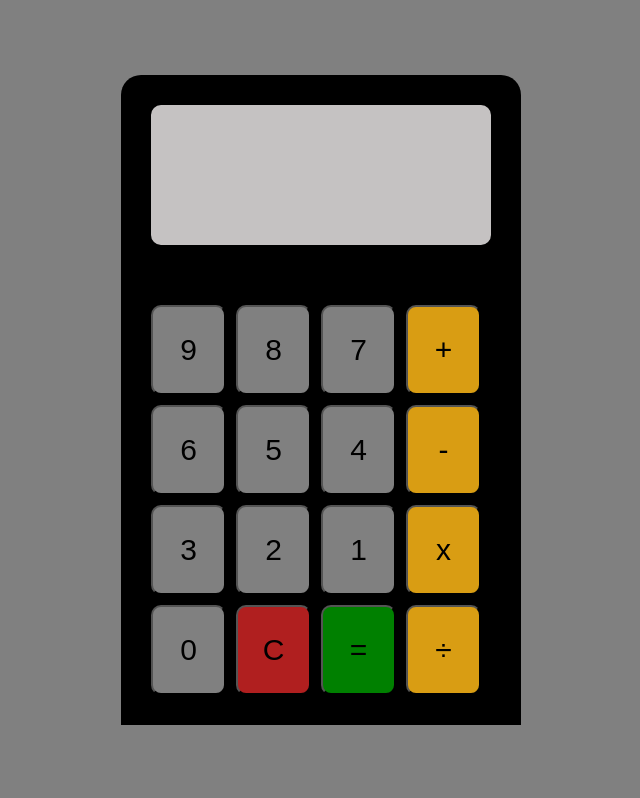
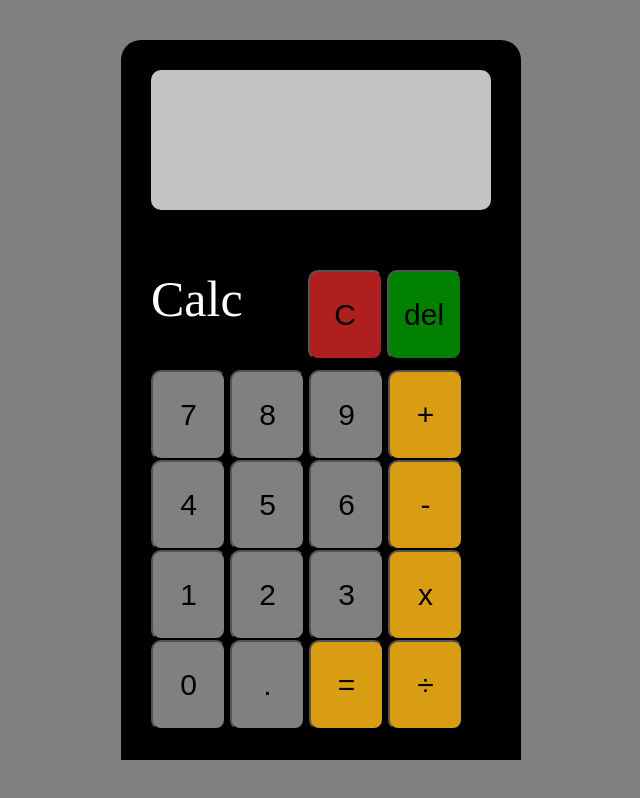
Before and after one commit to naaim04/simple-calculator, a plain HTML site: page index.html in a window 1280 px wide. Shown: the whole page, without its empty margins (319-959 px from the left). Drawn offline with Linux system fonts and the light colour scheme.

Commit message:
refine ui more and add delete button

```diff
--- a/index.html
+++ b/index.html
@@ -11,22 +11,36 @@
     <div class="calculator">
         <div class="display"></div>
         <div class="buttons">
+            <div class="top">
+                <div class="left">
+                    Calc
+                </div>
+                <div class="right">
+                    <button class="item clear">C</button>
+                    <button class="item del">del</button>
+                </div>
+
+            </div>
+            <div class="bottom">
+                <button class="item num">7</button>
+                <button class="item num">8</button>
                 <button class="item num">9</button>
-            <button class="item num">8</button>
-            <button class="item num">7</button>
                 <button class="item operator">+</button>
+                <button class="item num">4</button>
+                <button class="item num">5</button>
                 <button class="item num">6</button>
-            <button class="item num">5</button>
-            <button class="item num">4</button>
                 <button class="item operator">-</button>
+                <button class="item num">1</button>
+                <button class="item num">2</button>
                 <button class="item num">3</button>
-            <button class="item num">2</button>
-            <button class="item num">1</button>
                 <button class="item operator">x</button>
                 <button class="item num">0</button>
-            <button class="item clear">C</button>
-            <button class="item equal">=</button>
+                <button class="item num">.</button>
+                <button class="item operator">=</button>
                 <button class="item operator">÷</button>
+
+            </div>
+
 
         </div>
 
--- a/style.css
+++ b/style.css
@@ -57,6 +57,18 @@ body {
     background-color: rgb(176, 31, 31);
 }
 
-.equal {
+.del {
     background-color: green;
 }
+.top{
+    display: flex;
+    justify-content: space-between;
+    gap: 65px;
+
+}
+
+.left{
+    color: white;
+    font-size: 50px;
+
+}
```
Lines whose indentation alone changed are shown as unchanged.
